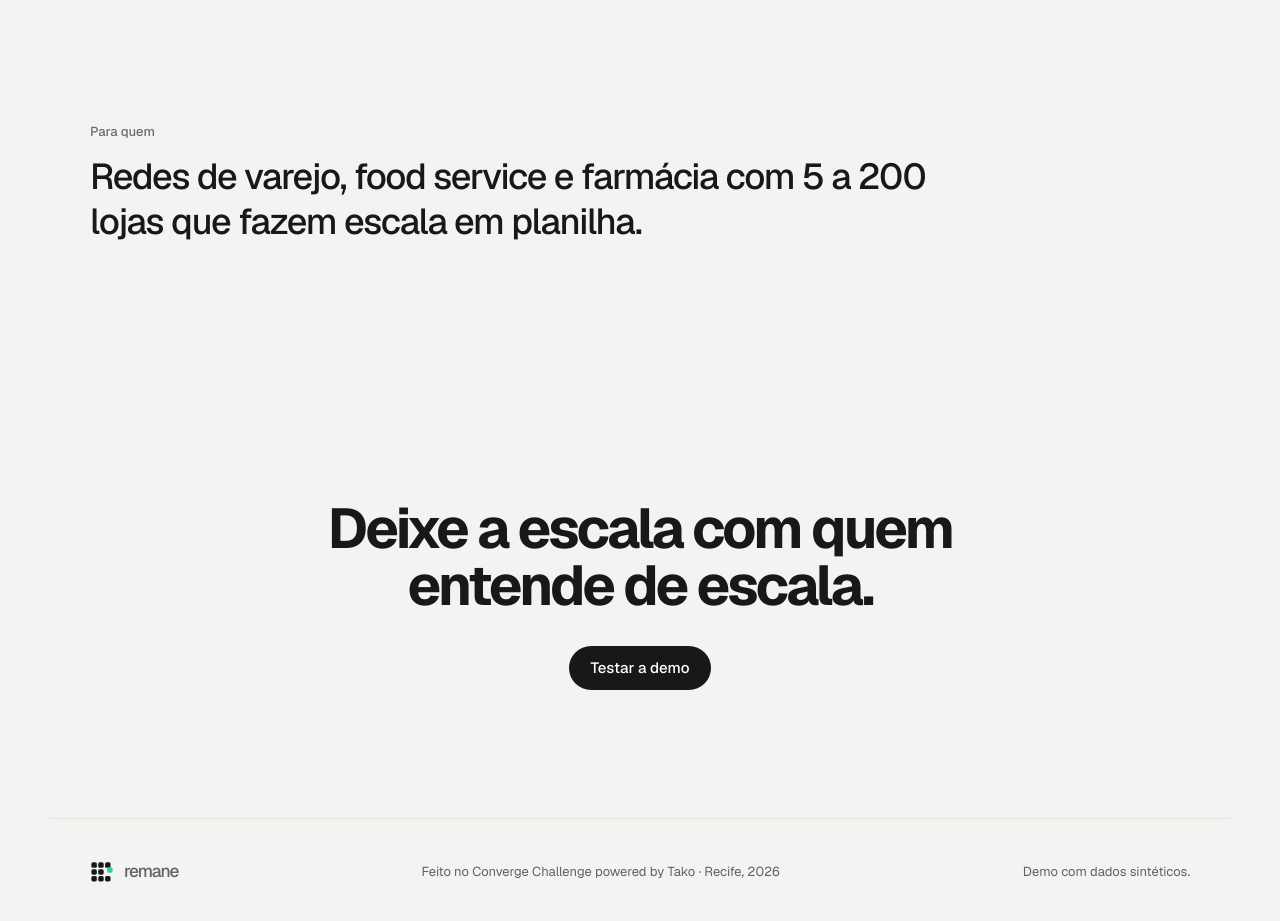
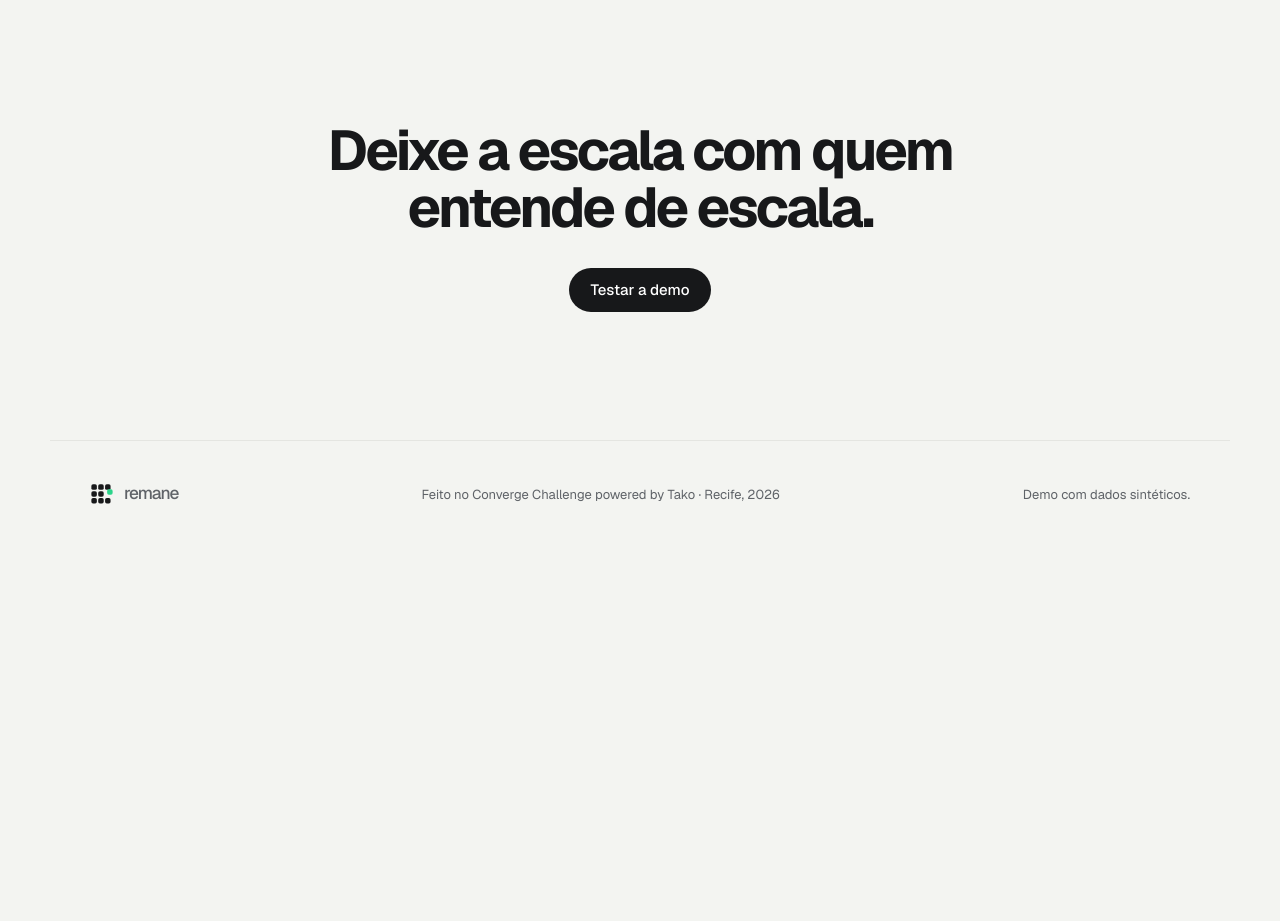
Before and after one commit to pedroafmelo/remane, a Next.js app in the folder web/: page / in a window 1280 px wide. Shown: the part 6460-7381 px from the top of the page. After the commit the page ends 7007 px from the top, so only its background shows below. Built offline with nearby package versions, Linux system fonts and the light colour scheme.

Commit message:
feat(web): drop the "Para quem" section from the landing
The user does not want the landing to narrow the audience to
"5 a 200 lojas" retail, food service and pharmacy chains.

Co-Authored-By: Claude Opus 5.5 <noreply@anthropic.com>

```diff
--- a/web/app/page.tsx
+++ b/web/app/page.tsx
@@ -100,15 +100,6 @@ export default function Home() {
         </Section>
 
         <Section>
-          <Reveal>
-            <p className="text-[13px] font-medium text-ink-subtle">Para quem</p>
-            <p className="mt-3 max-w-[900px] text-[28px] font-medium leading-tight tracking-[-0.035em] sm:text-[36px]">
-              Redes de varejo, food service e farmácia com 5 a 200 lojas que fazem escala em planilha.
-            </p>
-          </Reveal>
-        </Section>
-
-        <Section>
           <Reveal className="text-center">
             <h2 className="mx-auto max-w-[760px] text-[38px] font-bold leading-[1.02] tracking-[-0.05em] sm:text-[56px]">
               Deixe a escala com quem entende de escala.
```
Also changed, not shown: 1 other file (tests, documents, lock files or other folders).
